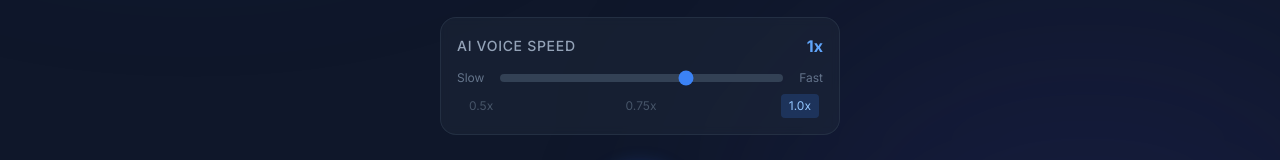
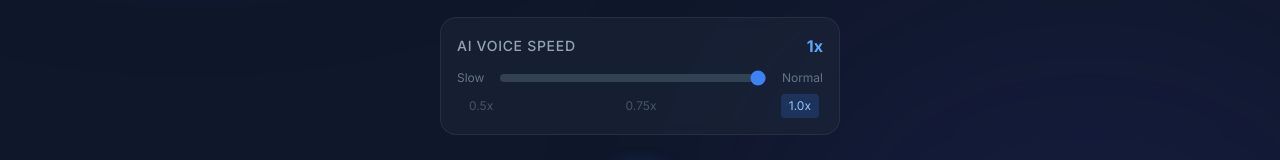
Before and after one commit to CodeWithOz/parle, a React (Vite) app: page / in a window 1280 px wide. Shown: the part 547-707 px from the top of the page. Built offline with nearby package versions, Linux system fonts and the light colour scheme; no server answers.

Commit message:
fix: update voice speed slider max to 1x and label to Normal
- Change slider max from 1.25 to 1 (normal speed)
- Rename "Fast" label to "Normal" to reflect the actual speed

```diff
--- a/components/Controls.tsx
+++ b/components/Controls.tsx
@@ -105,13 +105,13 @@ export const Controls: React.FC<ControlsProps> = ({
             <input
             type="range"
             min="0.5"
-            max="1.25"
+            max="1"
             step="0.05"
             value={playbackSpeed}
             onChange={(e) => onSpeedChange(parseFloat(e.target.value))}
             className="w-full h-2 bg-slate-700 rounded-lg appearance-none cursor-pointer accent-blue-500"
             />
-            <span className="text-xs text-slate-500">Fast</span>
+            <span className="text-xs text-slate-500">Normal</span>
         </div>
         <div className="flex justify-between mt-2 px-1">
             <button onClick={() => onSpeedChange(0.5)} className={`text-xs px-2 py-1 rounded ${playbackSpeed === 0.5 ? 'bg-blue-500/20 text-blue-300' : 'text-slate-600 hover:text-slate-400'}`}>0.5x</button>
```
